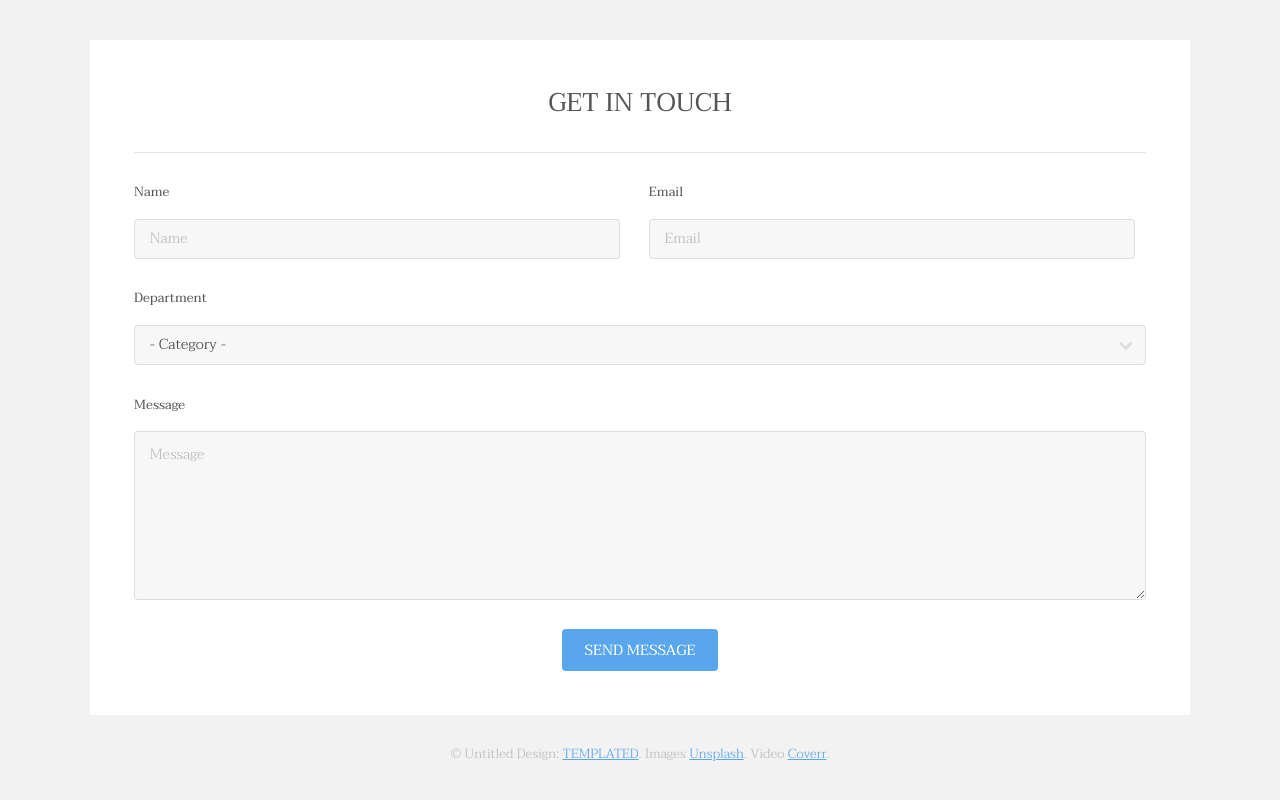
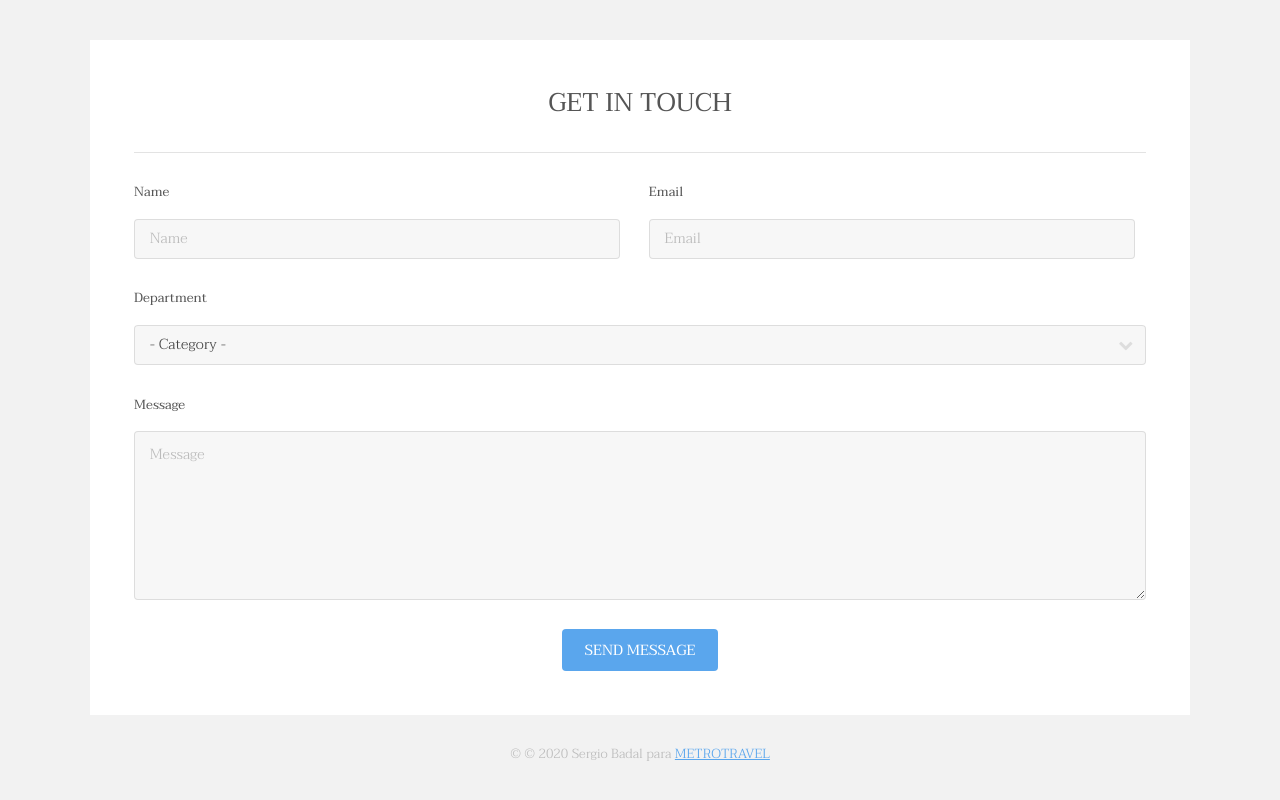
Before and after one commit to FcoJavierFdez/04_REP_METROPOLITA, a plain HTML site: page metropolita/index.html in a window 1280 px wide. Shown: the part 3231-4031 px from the top of the page. Drawn offline with Linux system fonts and the light colour scheme.

Commit message:
cambios en el pie de página por JAVIER

```diff
--- a/metropolita/index.html
+++ b/metropolita/index.html
@@ -218,8 +218,7 @@
 				</div>
 			</section>
 			<div class="copyright">
-				&copy; Untitled Design: <a href="https://templated.co/">TEMPLATED</a>. Images <a
-					href="https://unsplash.com/">Unsplash</a>. Video <a href="http://coverr.co/">Coverr</a>.
+				&copy; © 2020 Sergio Badal para <a href="https://metrotravel.co/">METROTRAVEL</a>
 			</div>
 		</div>
 	</footer>
```
